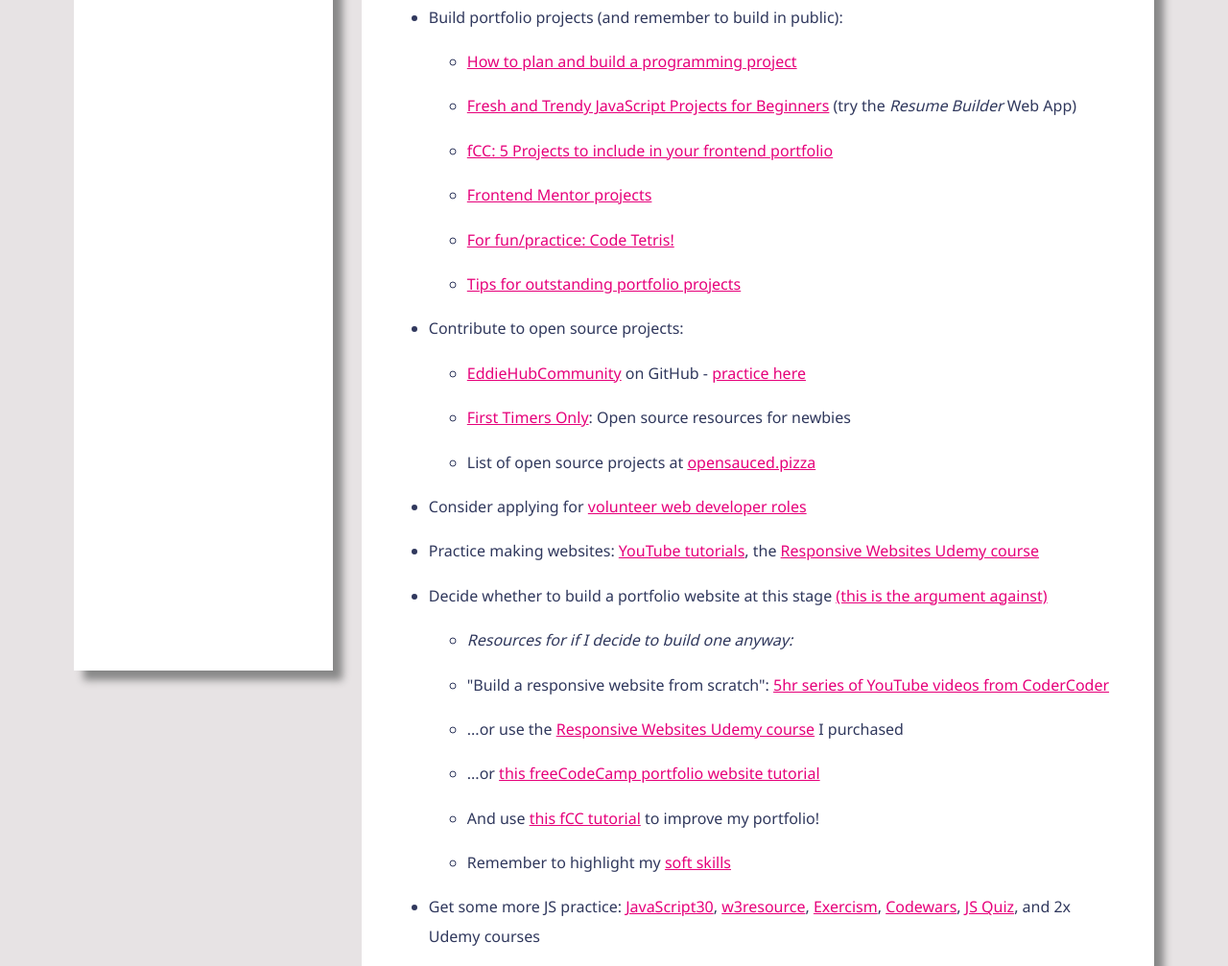
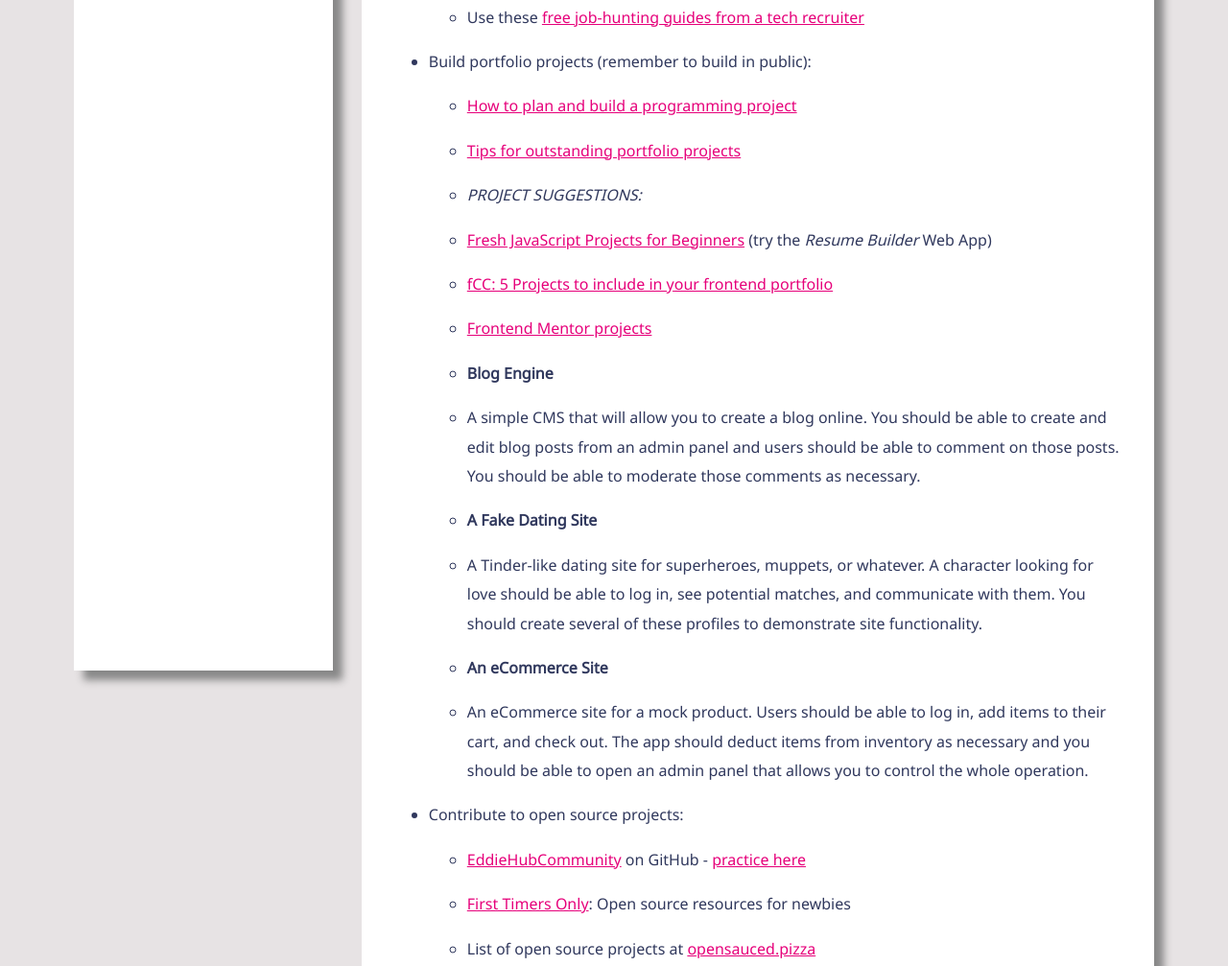
Before and after one commit to catehardy/coursenotes_site, a plain HTML site: page index.html in a window 1280 px wide. Shown: the part 1201-2208 px from the top of the page at 96% size. Drawn offline with Linux system fonts and the light colour scheme.

Commit message:
Add links

```diff
--- a/index.html
+++ b/index.html
@@ -1,5 +1,5 @@
 <!DOCTYPE html>
-<html lang ="en-GB">
+<html lang="en-GB">
 	<head>
 		<meta charset="utf-8">
 		<meta name="viewport" content="width=device-width, initial-scale=1">
@@ -93,6 +93,7 @@
 						<li><strong>Start applying for dev roles! :)</strong>
 							<ul>
 								<li>Search on <a href="https://app.otta.com/" target="_blank" rel="noopener">otta.com</a>, <a href="https://devitjobs.uk/" target="_blank" rel="noopener">devIT</a>, and LinkedIn</li>
+								<li>Finish setting up my <a href="https://www.polywork.com/codercate" target="_blank" rel="noopener">Polywork profile</a> and make some connections there</li>
 								<li>Identify companies I'd like to work for - reach out to people who work there; ask for meetings and build relationships</li>
 								<li>Watch Leon Noel's <a href="https://www.youtube.com/watch?v=lIE1LFz4LJM" target="_blank" rel="noopener">Secrets to Landing Your First Tech Job</a> <em>(skip past intro to 12:12)</em></li>
 								<li>Watch CS50's <a href="https://cs50.harvard.edu/x/2022/prepare/" target="_blank" rel="noopener">How to Prepare for Technical Interviews</a></li>
@@ -102,14 +103,20 @@
 								<li>Use these <a href="https://resources.vaco.com/taylor-desseyn-free-guides" target="_blank" rel="noopener">free job-hunting guides from a tech recruiter</a></li>
 							</ul>
 						</li>
-						<li>Build portfolio projects (and remember to build in public):
+						<li>Build portfolio projects (remember to build in public):
 							<ul>
 								<li><a href="https://www.peterlunch.com/blog/how-to-plan-and-build-a-programming-project" target="_blank" rel="noopener">How to plan and build a programming project</a></li>
-								<li><a href="https://www.crio.do/blog/fresh-and-trendy-javascript-projects-for-beginners/" target="_blank" rel="noopener">Fresh and Trendy JavaScript Projects for Beginners</a> (try the <em>Resume Builder</em> Web App)</li>
+								<li><a href="https://jkettmann.com/tips-for-outstanding-portfolio-projects" target="_blank" rel="noopener">Tips for outstanding portfolio projects</a></li>
+								<li><em>PROJECT SUGGESTIONS:</em></li>
+								<li><a href="https://www.crio.do/blog/fresh-and-trendy-javascript-projects-for-beginners/" target="_blank" rel="noopener">Fresh JavaScript Projects for Beginners</a> (try the <em>Resume Builder</em> Web App)</li>
 								<li><a href="https://www.freecodecamp.org/news/coding-projects-to-include-in-your-frontend-portfolio/" target="_blank" rel="noopener">fCC: 5 Projects to include in your frontend portfolio</a></li>
 								<li><a href="https://www.frontendmentor.io/challenges" target="_blank" rel="noopener">Frontend Mentor projects</a></li>
-								<li><a href="https://www.youtube.com/watch?v=rAUn1Lom6dw" target="_blank" rel="noopener">For fun/practice: Code Tetris!</a></li>
-								<li><a href="https://jkettmann.com/tips-for-outstanding-portfolio-projects" target="_blank" rel="noopener">Tips for outstanding portfolio projects</a></li>
+								<li><strong>Blog Engine</strong></li>
+								<li>A simple CMS that will allow you to create a blog online. You should be able to create and edit blog posts from an admin panel and users should be able to comment on those posts. You should be able to moderate those comments as necessary.</li>
+								<li><strong>A Fake Dating Site</strong></li>
+								<li>A Tinder-like dating site for superheroes, muppets, or whatever. A character looking for love should be able to log in, see potential matches, and communicate with them. You should create several of these profiles to demonstrate site functionality.</li>
+								<li><strong>An eCommerce Site</strong></li>
+								<li>An eCommerce site for a mock product. Users should be able to log in, add items to their cart, and check out. The app should deduct items from inventory as necessary and you should be able to open an admin panel that allows you to control the whole operation.</li>
 							</ul>
 						</li>
 						<li>Contribute to open source projects:
@@ -145,6 +152,9 @@
 					<h3 class="pink-heading">WEEK 29: 18 - 24 July '22</h3>
 					<p>Actions this week:</p>
 					<ul>
+						<li>Practised pair-programming with Dan and Angel</li>
+						<li>Did some kata on Codewars</li>
+						<li>Created a <a href="https://www.polywork.com/codercate" target="_blank" rel="noopener">Polywork profile</a></li>
 						<li></li>
 					</ul>
 
```
Also changed, not shown: javascript.html (+1 -1 lines).
